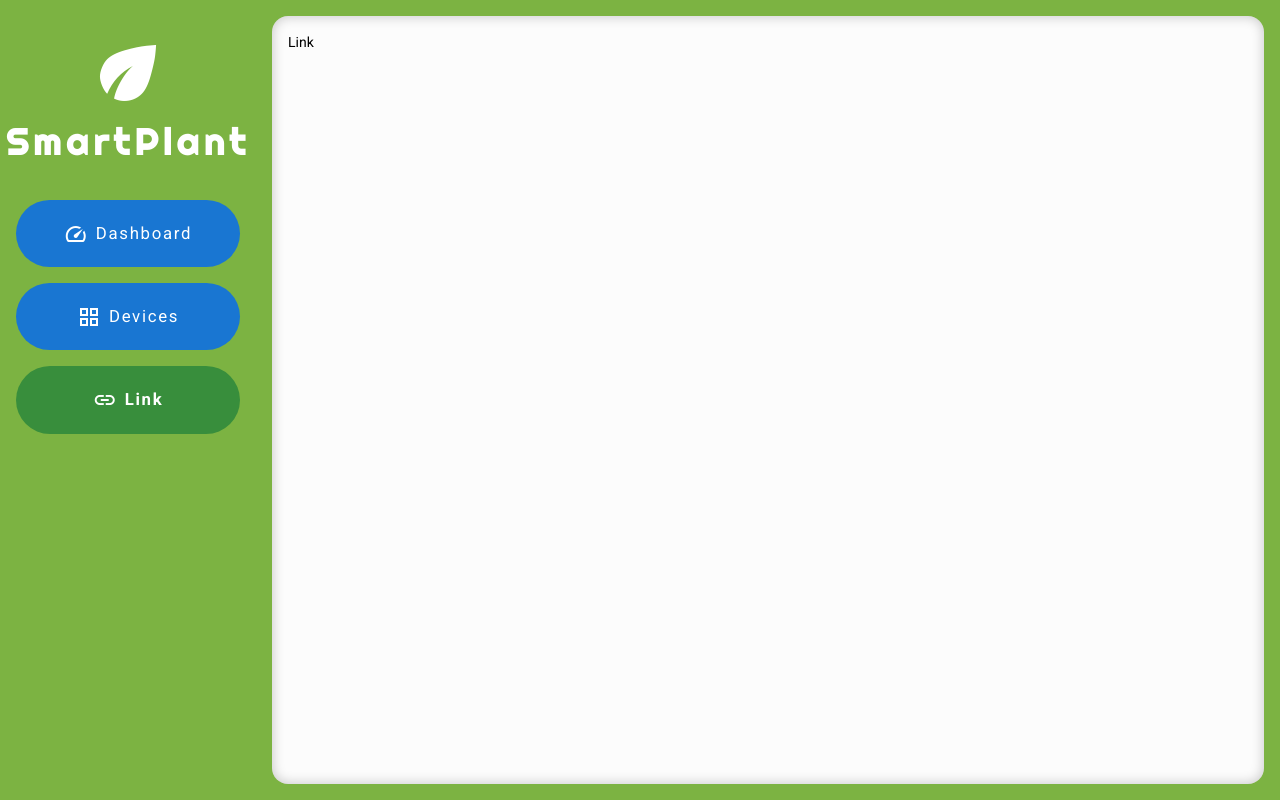
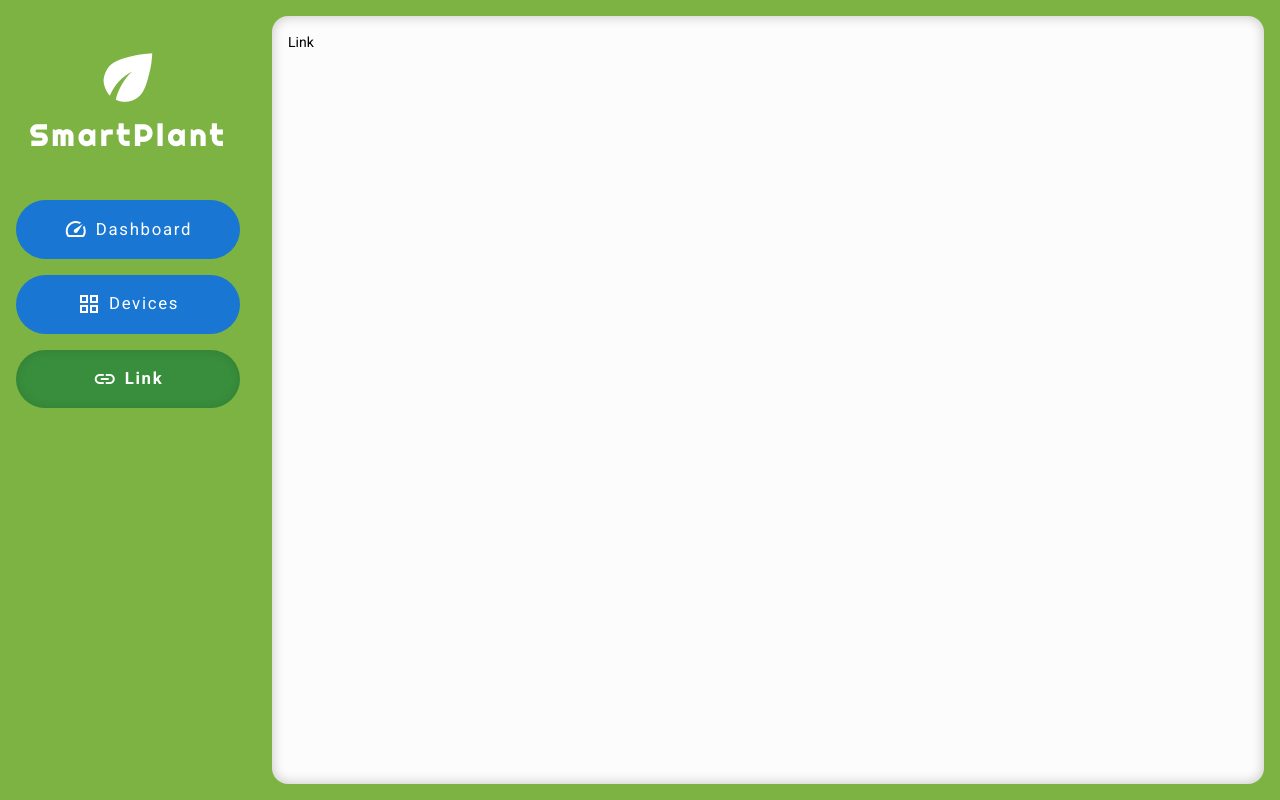
Before and after one commit to takosenpai2687/smartplant-web, a Next.js app: page /link in a window 1280 px wide. Built offline with nearby package versions, Linux system fonts and the light colour scheme.

Commit message:
fix: nav fontSize

```diff
--- a/src/app/page.tsx
+++ b/src/app/page.tsx
@@ -1,15 +1,14 @@
 "use client";
 
-import { Bar } from "react-chartjs-2";
 import {
+    CategoryScale,
     Chart as ChartJS,
-    CategoryScale,
+    Legend,
+    LineElement,
     LinearScale,
     PointElement,
-    LineElement,
     Title,
     Tooltip,
-    Legend,
 } from "chart.js";
 import { Line } from "react-chartjs-2";
 
@@ -23,7 +22,7 @@ ChartJS.register(
     Legend
 );
 
-export const options = {
+const options = {
     responsive: true,
     plugins: {
         legend: {
@@ -38,7 +37,7 @@ export const options = {
 
 const labels = ["January", "February", "March", "April", "May", "June", "July"];
 
-export const data = {
+const data = {
     labels,
     datasets: [
         {
--- a/src/components/navbar/index.tsx
+++ b/src/components/navbar/index.tsx
@@ -13,6 +13,11 @@ type RouteType = {
 };
 
 const ROUTE_INNER_STYLE = "flex flex-row items-center justify-center gap-2";
+const BUTTON_ACTIVE_STYLE = {
+    backgroundColor: "var(--primary-color-deep)",
+    fontWeight: "bolder",
+    boxShadow: "0 0 8px 1px rgba(0,0,0,0.1) inset",
+};
 
 const ROUTES: RouteType[] = [
     {
@@ -68,7 +73,7 @@ const NavBar = ({
                 <Icon
                     className="flex"
                     style={{
-                        fontSize: "6em",
+                        fontSize: "5.2em",
                         color: "#fff",
                     }}
                 >
@@ -77,7 +82,7 @@ const NavBar = ({
                 <h1
                     className={`${righteous.className} text-white font-bold`}
                     style={{
-                        fontSize: "2.6em",
+                        fontSize: "2.1em",
                         letterSpacing: ".14em",
                     }}
                 >
@@ -95,20 +100,14 @@ const NavBar = ({
                         onClick={() => router.push(route.path)}
                         className={`${activeIdx === idx ? "active" : ""}`}
                         sx={{
-                            padding: "1em",
+                            padding: ".75em .25em",
                             outline: "none",
                             border: "none",
                             boxShadow: "none",
                             lineHeight: "2em",
                             fontWeight: "normal",
-                            "&:hover": {
-                                backgroundColor: "var(--primary-color-deep)",
-                                fontWeight: "bolder",
-                            },
-                            "&.active": {
-                                backgroundColor: "var(--primary-color-deep)",
-                                fontWeight: "bolder",
-                            },
+                            "&:hover": BUTTON_ACTIVE_STYLE,
+                            "&.active": BUTTON_ACTIVE_STYLE,
                             textTransform: "capitalize",
                             letterSpacing: ".1em",
                             fontSize: "1.2em",
```
